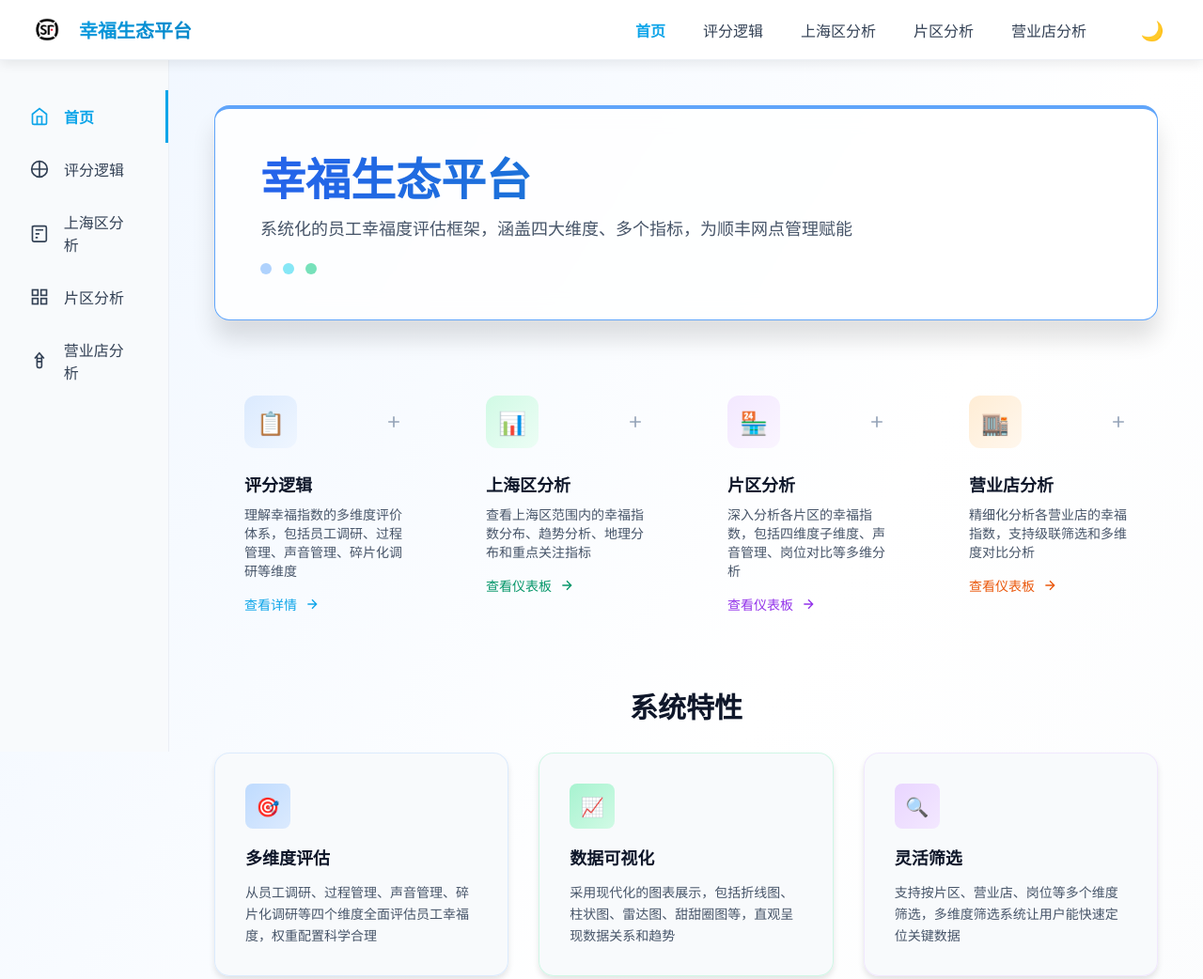
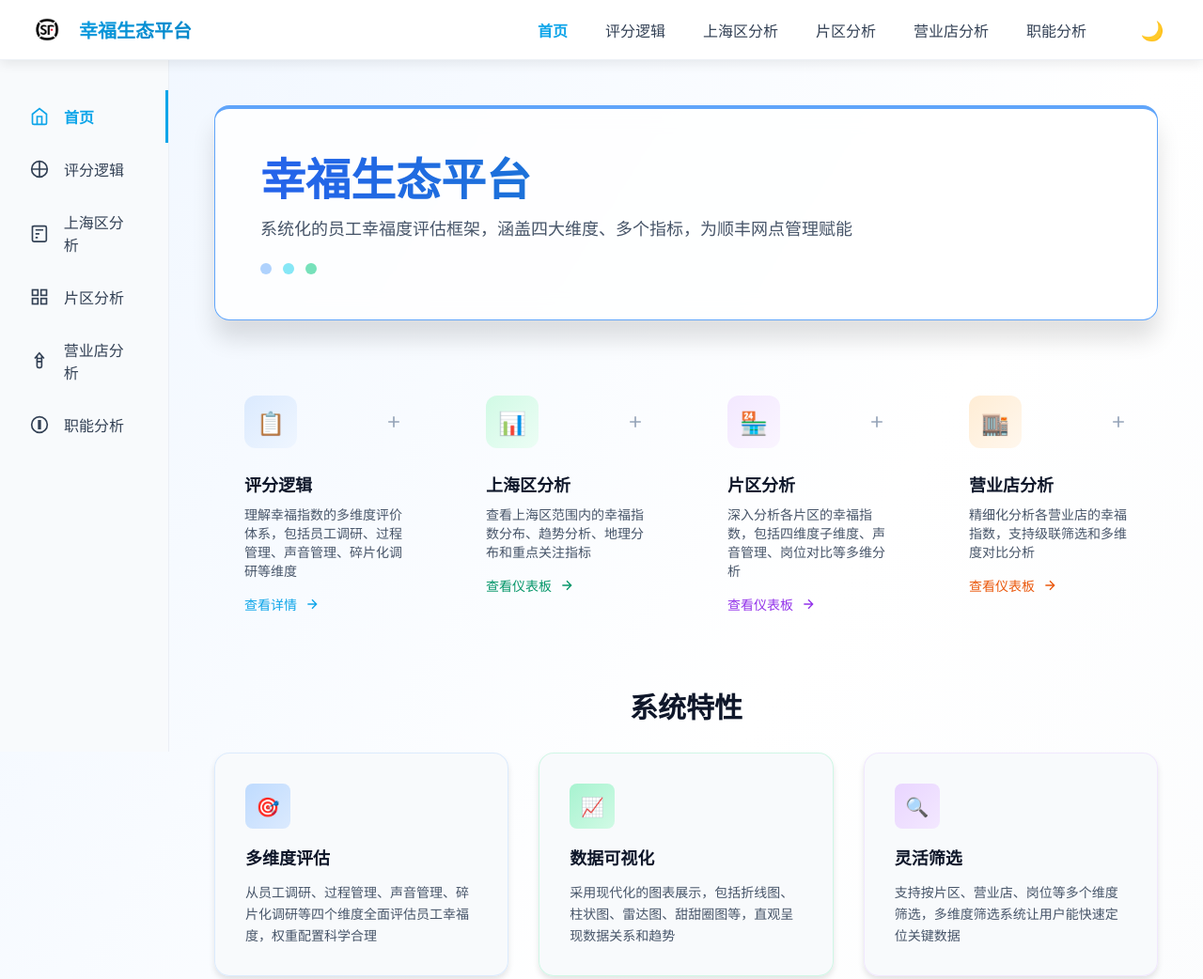
Before and after one commit to huaze-xiuyi/xiuyi, a plain HTML site: page index.html in a window 1280 px wide. Shown: the top 1042 px of the page at 94% size. Drawn offline with nearby package versions, Linux system fonts and the light colour scheme; a script that the page names is missing.

Commit message:
Update index.html

```diff
--- a/index.html
+++ b/index.html
@@ -26,6 +26,7 @@
       <a href="shanghai-happiness-dashboard.html">上海区分析</a>
       <a href="happiness-dashboard-new.html">片区分析</a>
       <a href="happiness-shop-dashboard.html">营业店分析</a>
+      <a href="job-analysis-dashboard.html">职能分析</a>
       <button class="theme-toggle" aria-label="切换主题">🌙</button>
     </nav>
   </nav>
@@ -77,6 +78,14 @@
             <path d="M6 9l6-7 6 7M9 5v14a2 2 0 0 0 2 2h2a2 2 0 0 0 2-2V5M9 9h6M9 13h6"></path>
           </svg>
           营业店分析
+        </a>
+      </li>
+      <li class="sidebar-menu-item">
+        <a href="job-analysis-dashboard.html">
+          <svg width="20" height="20" viewBox="0 0 24 24" fill="none" stroke="currentColor" stroke-width="2">
+            <path d="M12 2C6.48 2 2 6.48 2 12s4.48 10 10 10 10-4.48 10-10S17.52 2 12 2zm1 15h-2v-2h2v2zm0-4h-2V7h2v6z"></path>
+          </svg>
+          职能分析
         </a>
       </li>
     </ul>
```
